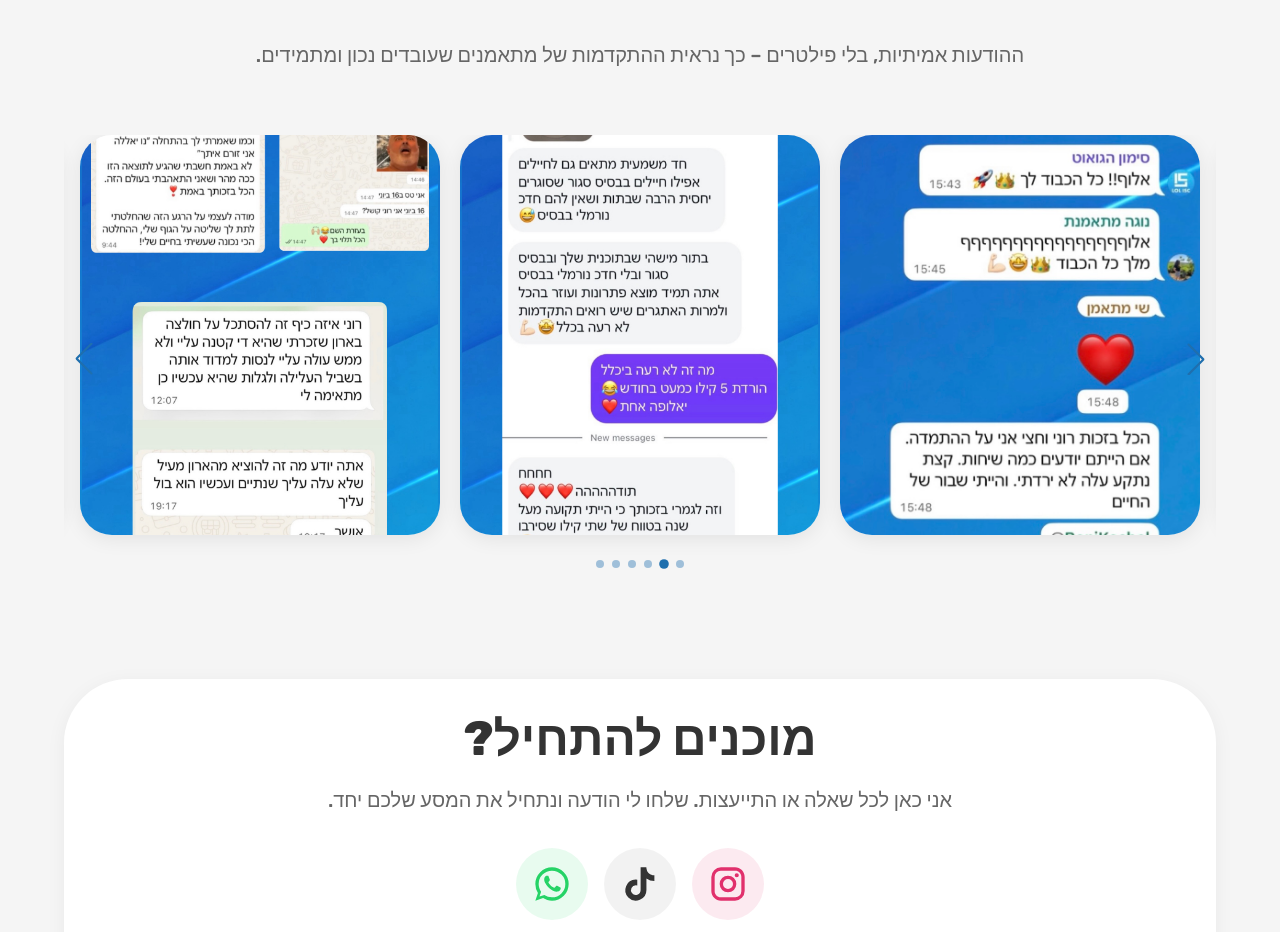
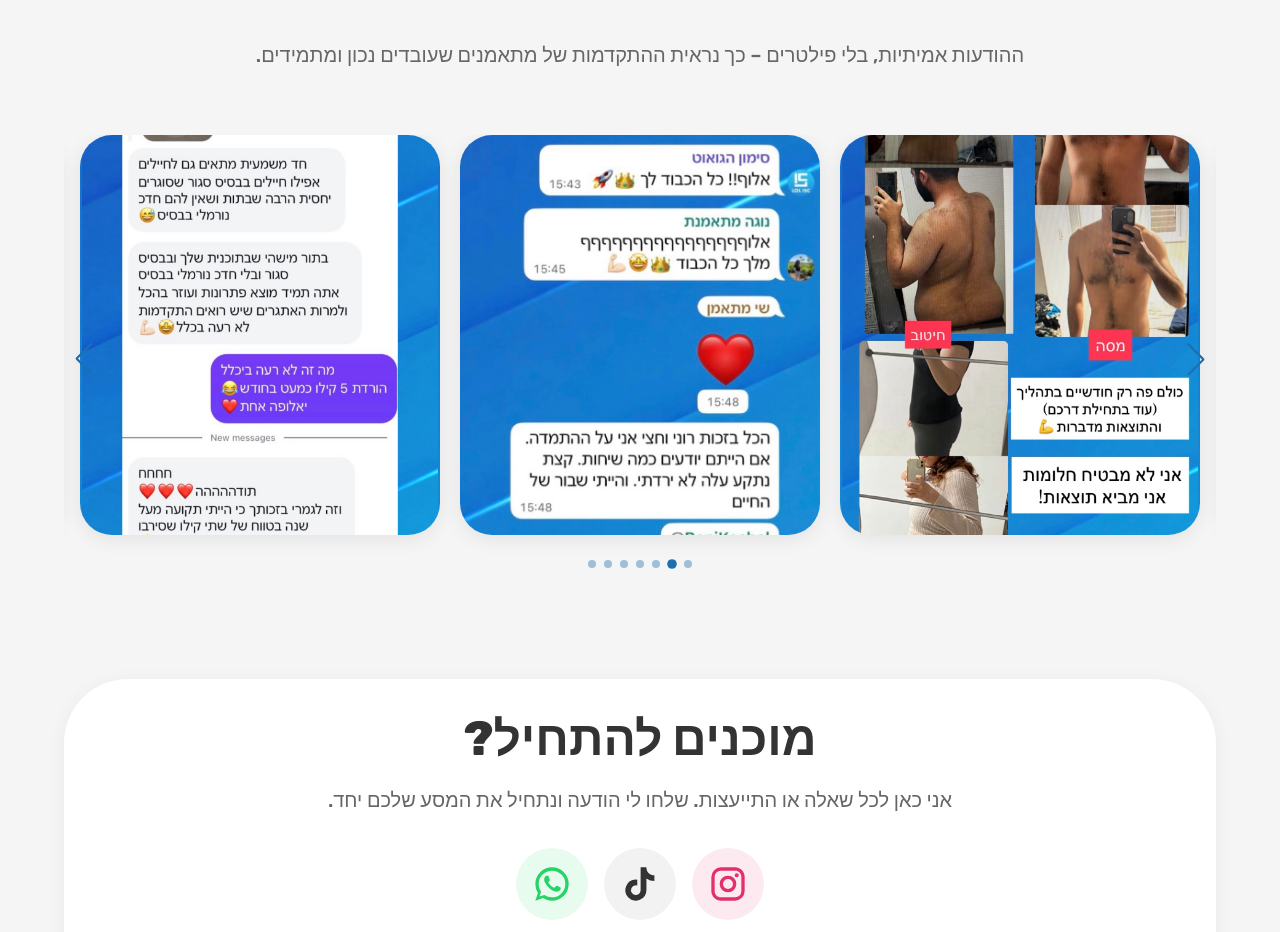
Before and after one commit to BiranV/ronikoshel, a React (Vite) app: page / in a window 1280 px wide. Shown: the part 2400-3332 px from the top of the page. Built offline with nearby package versions, Linux system fonts and the light colour scheme.

Commit message:
Add new result image and update resultImages array in App component

```diff
--- a/src/App.tsx
+++ b/src/App.tsx
@@ -70,6 +70,7 @@ const meImages = [
   meAfter5,
 ];
 
+import result0 from "./assets/results/IMG_1226.JPG.jpeg";
 import result1 from "./assets/results/IMG_1316 (1).PNG";
 import result2 from "./assets/results/IMG_1323.JPG.jpeg";
 import result3 from "./assets/results/IMG_1325.JPG.jpeg";
@@ -77,7 +78,7 @@ import result4 from "./assets/results/IMG_1326.JPG.jpeg";
 import result5 from "./assets/results/IMG_1327.JPG.jpeg";
 import result6 from "./assets/results/IMG_1329.JPG.jpeg";
 
-const resultImages = [result1, result2, result3, result4, result5, result6];
+const resultImages = [result0, result1, result2, result3, result4, result5, result6];
 
 // Swiper
 import { Swiper, SwiperSlide } from "swiper/react";
```
Also changed, not shown: src/assets/results/IMG_1226.JPG.jpeg (added).
